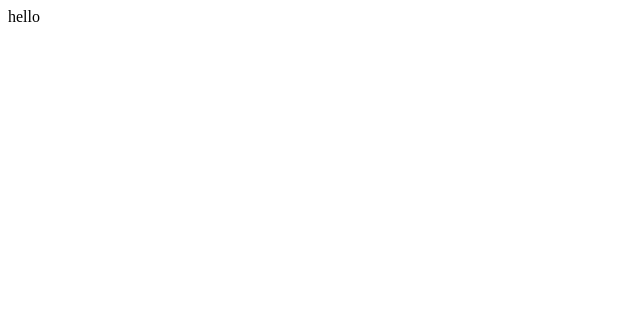
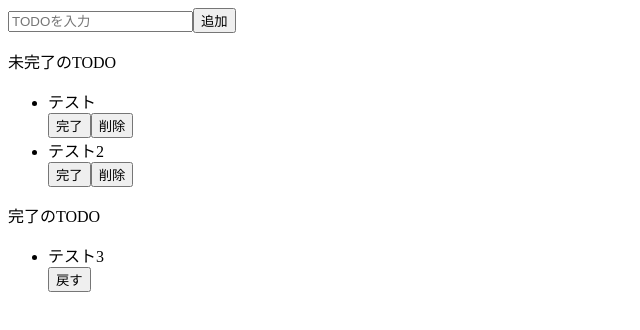
Before and after one commit to vlsk3104/react-todo, a React (Create React App) app: page / in a window 1280 px wide. Shown: the top 330 px of the page, without its empty margins (0-640 px from the left). Built offline with nearby package versions, Linux system fonts and the light colour scheme.

Commit message:
JSXで構造を作成

```diff
--- a/src/App.jsx
+++ b/src/App.jsx
@@ -1,5 +1,35 @@
 import React from "react";
 
 export const App = () => {
-  return <div>hello</div>;
-}
+  return(
+    <>
+      <div>
+        <input type="" placeholder="TODOを入力" />
+        <button>追加</button>
+      </div>
+      <div>
+        <p>未完了のTODO</p>
+        <ul>
+          <div>
+            <li>テスト</li>
+            <button>完了</button>
+            <button>削除</button>
+          </div>
+          <div>
+            <li>テスト2</li>
+            <button>完了</button>
+            <button>削除</button>
+          </div>
+        </ul>
+        <p>完了のTODO</p>
+        <ul>
+          <div>
+            <li>テスト3</li>
+            <button>戻す</button>
+          </div>
+        </ul>
+      </div>
+      <div></div>
+    </>
+  );
+};
```
Also changed, not shown: src/style.css (added).
